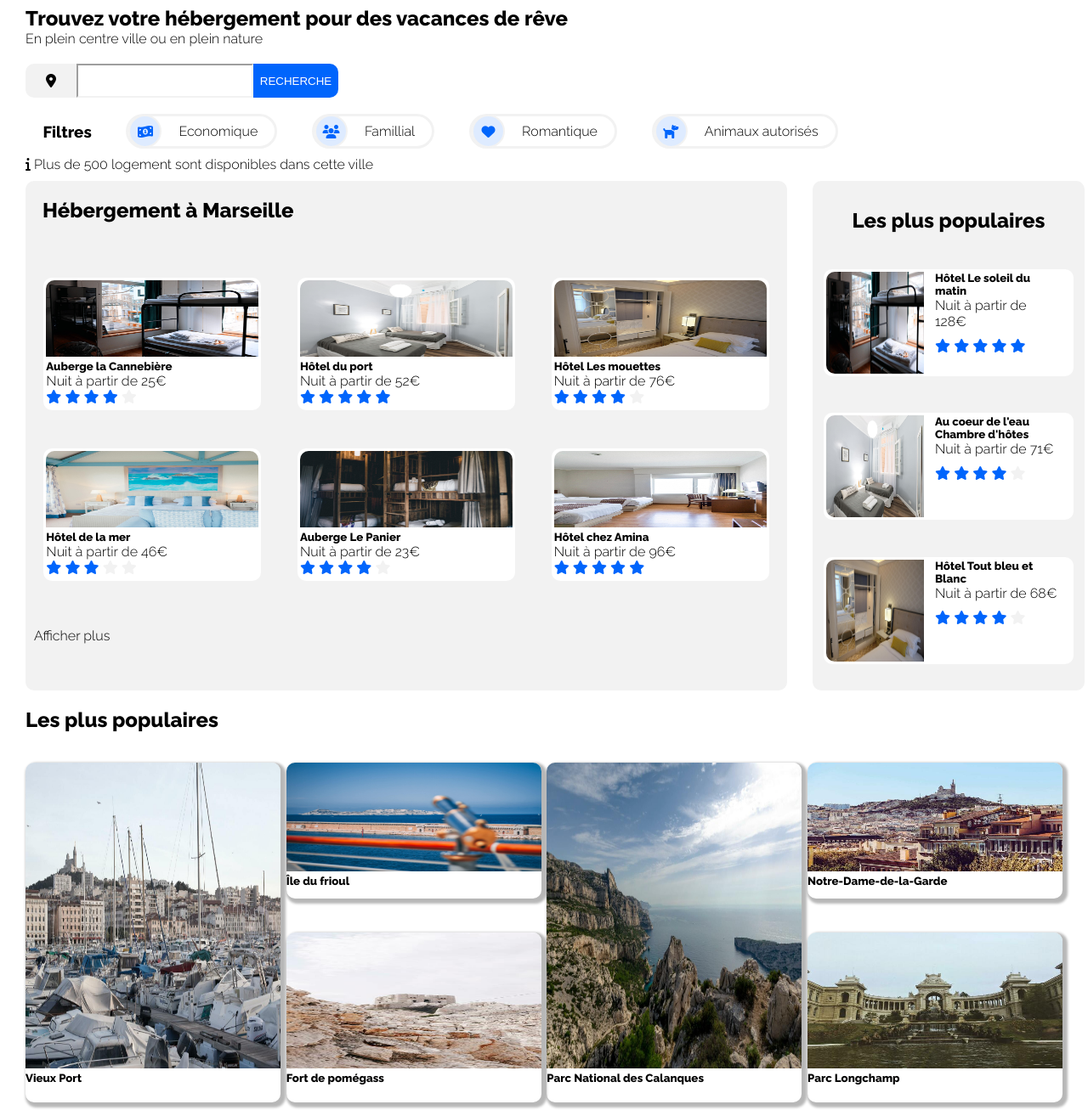
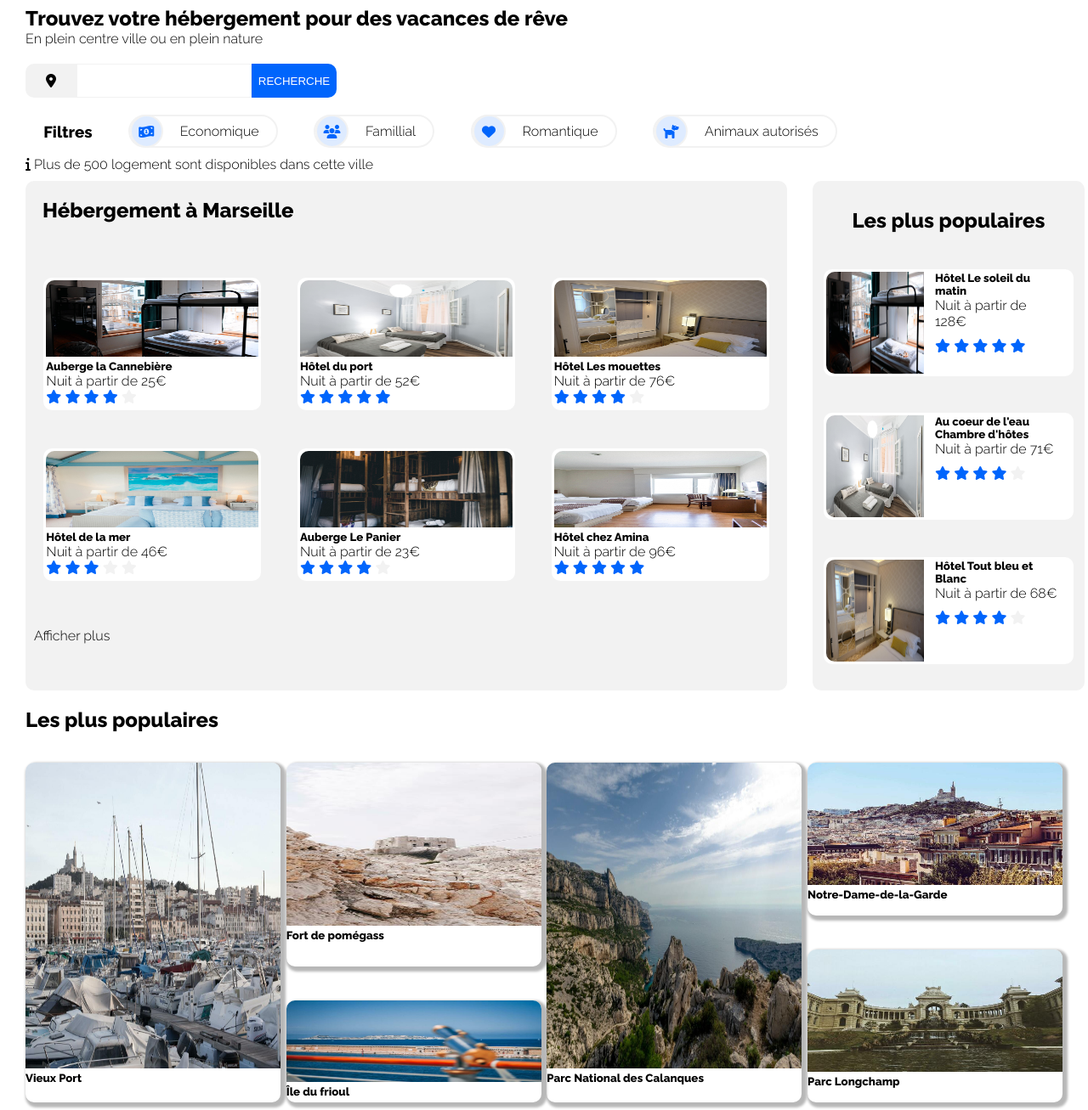
Before and after one commit to Camara-Diadie/2-23112020, a plain HTML site: page index.html in a window 1280 px wide. Shown: the part 64-1371 px from the top of the page at 85% size. Drawn offline with Linux system fonts and the light colour scheme; files whose address does not match are found by name.

Commit message:
correction avec mentor

```diff
--- a/css/style.css
+++ b/css/style.css
@@ -86,8 +86,10 @@ header a:hover{
     border-radius: 0 10px 10px 0;
 }
 .recherche .texte{
-    border-color: #F2F2F2;
+    /* border-color: #F2F2F2; */
     width: 200px;
+    border: 1px solid #F2F2F2;
+
 }
 /* ------------------------------------------------------------------------------ */
 .filtre{
@@ -105,7 +107,7 @@ header a:hover{
     align-items: center;
     width: auto;
     height: 35px;
-    border:#F2F2F2  3px solid ;
+    border:#F2F2F2  2px solid ;
     border-radius: 30px 30px 30px  30px;
     margin: 0;
     padding: 0;
@@ -331,13 +333,13 @@ section{
     box-shadow: 3px 3px 3px 3px rgba(0, 0, 0, 0.281);
     border-radius: 10px;
 }
-.double  div:nth-child(1)
+.un div:nth-child(1)
 {
-    height: 40%;
+    height: 60%;
 }
-.double div:nth-child(2)
+.un div:nth-child(2)
 {
-    height: 50%;
+    height: 30%;
 }
 .double div img{
     height: 80%;
--- a/index.html
+++ b/index.html
@@ -32,7 +32,7 @@
         <p> En plein centre ville ou en plein nature</p>
         <div class="recherche">
             <i class="fas fa-map-marker-alt"></i>
-            <input type="texte" class="texte">
+            <input type="text" class="texte">
             <input type="button" value="RECHERCHE" class="button">
         </div>
         <div class="filtre">
@@ -226,13 +226,14 @@
 <!--2  -->
             <div class="carte-activites double un">
                 <div>
-                    <img src="/images/activites/2_large/kevin-hikari-rV_Qd1l-VXg-unsplash.jpg" alt="">
-                    <h5>Île du frioul</h5>
-                </div>
-                <div>
                     <img src="/images/activites/4_small/paul-hermann-QFTrLdQIRhI-unsplash.jpg" alt="">
                     <h5>Fort de pomégass</h5>
                 </div>
+                <div>
+                    <img src="/images/activites/4_small/kevin-hikari-rV_Qd1l-VXg-unsplash.jpg" alt="">
+                    <h5>Île du frioul</h5>
+                </div>
+
             </div>
 <!-- 3 -->
             <div class="carte-activites">
```
